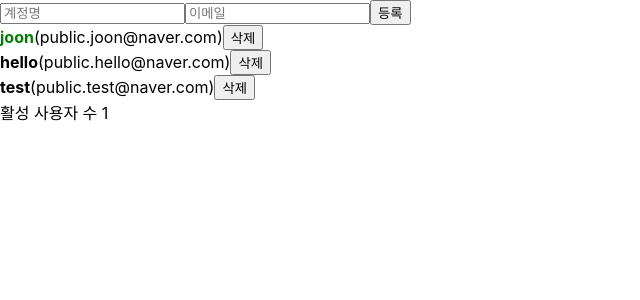
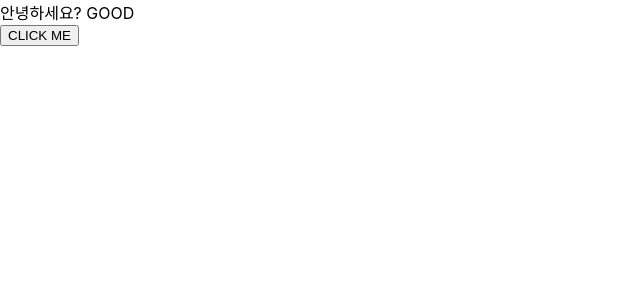
Before and after one commit to wnstlr0615/ReactStudyProject, a React (Create React App) app: page / in a window 1280 px wide. Shown: the top 300 px of the page, without its empty margins (0-640 px from the left). Built offline with nearby package versions, Linux system fonts and the light colour scheme.

Commit message:
23. Context API 만들기

```diff
--- /dev/null
+++ b/src/ContextSample.js
@@ -0,0 +1,25 @@
+import React, {createContext, useContext, useState} from "react";
+
+const MyContext=createContext('defaultValue');
+
+function Child(){
+    const text=useContext(MyContext);
+    return <div> 안녕하세요? {text}</div>
+}
+function Parent(){
+    return<Child />
+}
+function GrandParent(){
+    return <Parent />
+}
+function ContextSample(){
+    const [value, setValue]=useState(true)
+    return (
+        <MyContext.Provider value={value?"GOOD":"BAD"}>
+            <GrandParent text="Good"/>
+            <button onClick={()=>setValue(!value)}>CLICK ME</button>
+        </MyContext.Provider>
+
+    )
+}
+export default ContextSample;
--- a/src/index.js
+++ b/src/index.js
@@ -3,10 +3,11 @@ import ReactDOM from 'react-dom';
 import './index.css';
 import App from './App';
 import reportWebVitals from './reportWebVitals';
+import ContextSample from "./ContextSample";
 
 ReactDOM.render(
   <React.StrictMode>
-    <App />
+    <ContextSample />
   </React.StrictMode>,
   document.getElementById('root')
 );
```
Also changed, not shown: 정리.txt, 1 other file (tests, documents, lock files or other folders).
